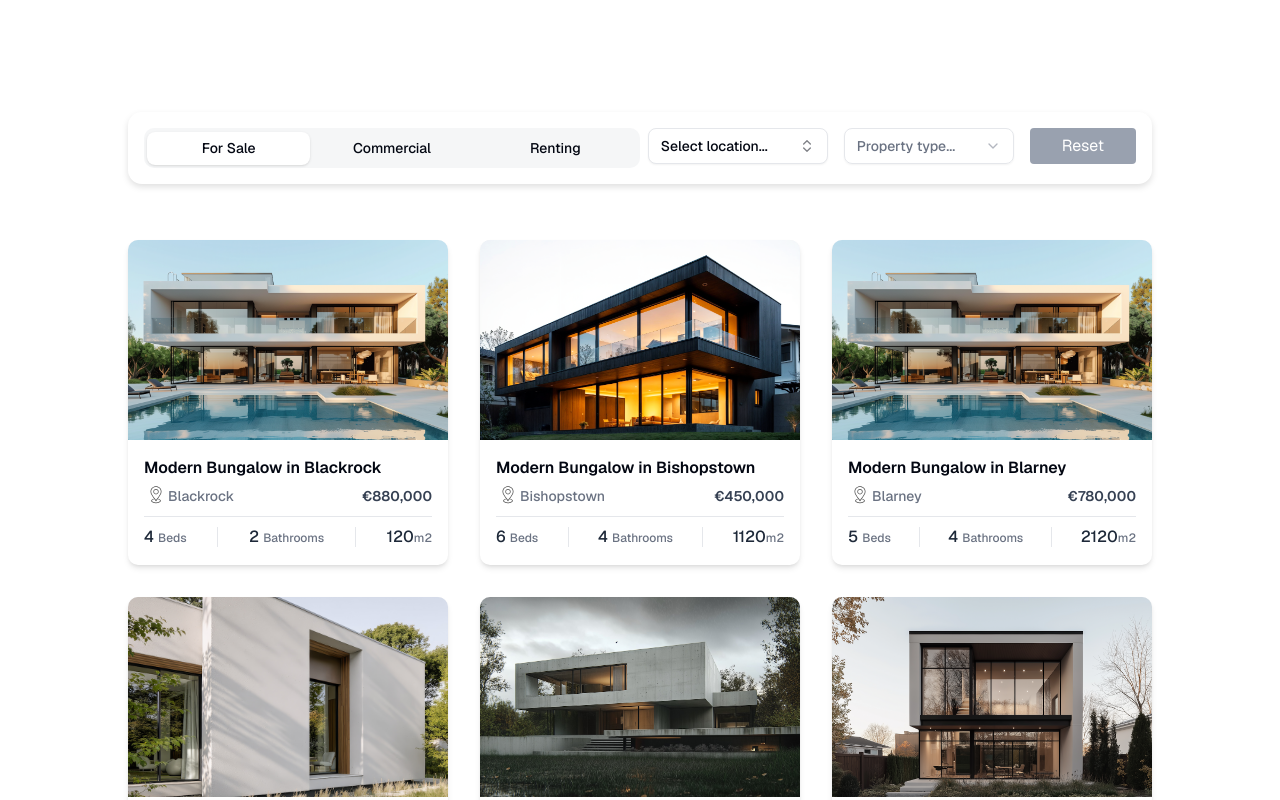
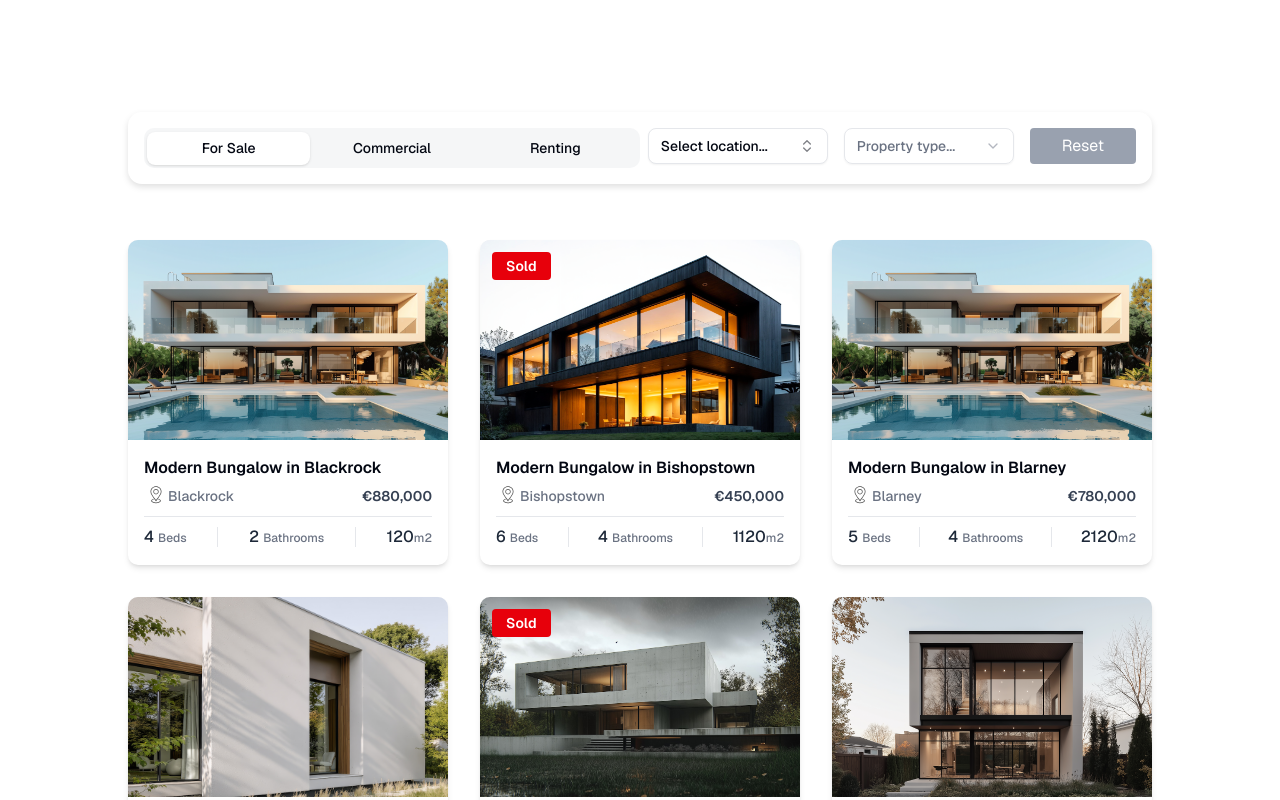
Before and after one commit to shanewmurphy/frank-murphy-site, a Next.js app: page / in a window 1280 px wide. Shown: the top 800 px of the page. Built offline with nearby package versions, Linux system fonts and the light colour scheme.

Commit message:
Sold Badge status

```diff
--- a/app/Data/houses.json
+++ b/app/Data/houses.json
@@ -22,7 +22,7 @@
     "type": "Semi-Detached",
     "rooms": 6,
     "bathrooms": 4,
-    "status": "For Sale",
+    "status": "Sold",
     "size": 1120,
     "description": "A beautiful modern bungalow located in the heart of London. Features spacious rooms and a large garden.",
     "image": "/property-imgs/house_02.png"
@@ -64,7 +64,7 @@
     "type": "Semi-Detached",
     "rooms": 8,
     "bathrooms": 3,
-    "status": "For Sale",
+    "status": "Sold",
     "size": 6000,
     "description": "A beautiful modern bungalow located in the heart of London. Features spacious rooms and a large garden.",
     "image": "/property-imgs/house_04.png"
@@ -106,7 +106,7 @@
     "type": "Apartment",
     "rooms": 6,
     "bathrooms": 4,
-    "status": "For Sale",
+    "status": "Sold",
     "size": 1120,
     "description": "A beautiful modern bungalow located in the heart of London. Features spacious rooms and a large garden.",
     "image": "/property-imgs/house_03.png"
@@ -148,7 +148,7 @@
     "type": "Apartment",
     "rooms": 6,
     "bathrooms": 4,
-    "status": "For Sale",
+    "status": "Sold",
     "size": 1120,
     "description": "A beautiful modern bungalow located in the heart of London. Features spacious rooms and a large garden.",
     "image": "/property-imgs/house_02.png"
--- a/app/components/Properties/PropertyCard.jsx
+++ b/app/components/Properties/PropertyCard.jsx
@@ -10,6 +10,11 @@ export default function PropertyCard({ property }) {
       <div className="rounded-lg overflow-hidden shadow-md hover:shadow-lg transition-all cursor-pointer bg-white dark:bg-zinc-900">
         {/* ✅ Image wrapper MUST have relative + fixed height */}
         <div className="relative w-full h-[30vh] sm:h-[30vh] md:h-[25vh] lg:h-[25vh] bg-gray-100">
+          {property.status === "Sold" && (
+            <div className="absolute top-3 left-3 z-10 bg-red-600 text-white text-sm font-semibold px-3.5 py-1 rounded">
+              Sold
+            </div>
+          )}
           <Image
             src={property.image} // dynamically from JSON
             alt={property.title || "Property image"}
```
